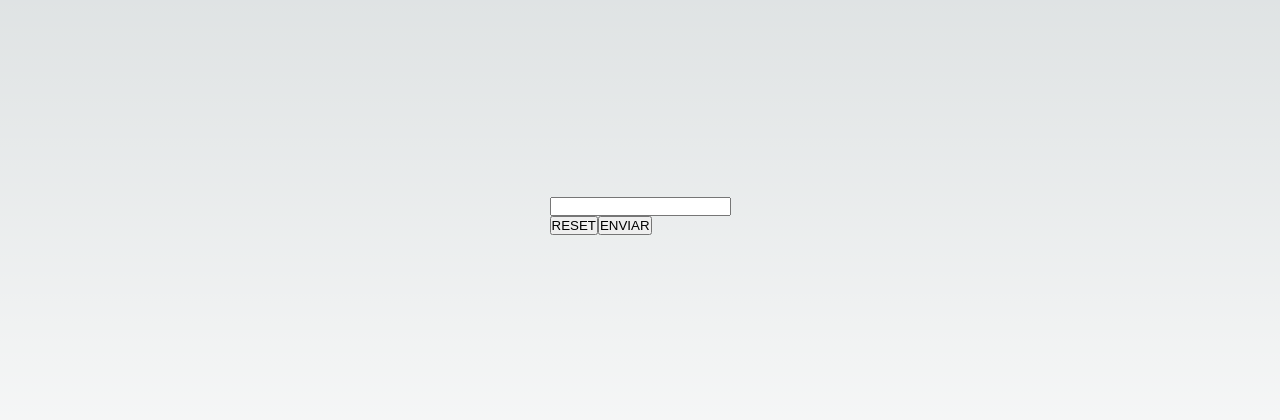
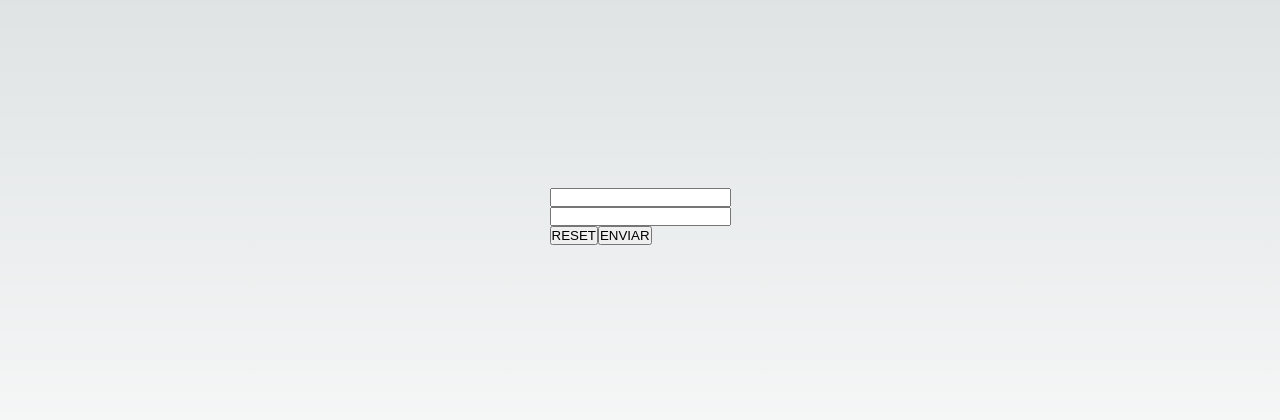
Before and after one commit to Aluonam/formularioLocalStorage, a Next.js app in the folder formulario-y-local-storage/: page / in a window 1280 px wide. Shown: the part 184-604 px from the top of the page. Built offline with nearby package versions, Linux system fonts and the light colour scheme.

Commit message:
input tipo contraseña

```diff
--- a/formulario-y-local-storage/components/Formulario.jsx
+++ b/formulario-y-local-storage/components/Formulario.jsx
@@ -13,7 +13,7 @@ const Formulario = () => {
     // Crear useState para guardar los datos del formulario. Además debe ser un objeto vacio de forma predeterminada.
     const [formularioPau, setFormularioPau] = useState({})
 
-    // Función para enviar el formulario con el boton enviar
+    // Función para enviar el formulario con el boton enviar. Los datos deben pasarse en a JSON
     const handleEnviarForm = () => {
         localStorage.setItem("formularioPau", JSON.stringify(formularioPau));
     }
@@ -21,11 +21,16 @@ const Formulario = () => {
 
   return (
     <div>
-        {/* input especifico tipo (texto) */}
+        {/* INPUT TIPO TEXTO (especifico type texto) */}
         {/* en el onChange donde se incluye dentro del set lo que hay ya en el formulario con el operador spread y además la clave y nuevo valor que se incluye */}
         {/* además, si quiero que desaparezca el valor una vez haya sido enviado: debo especificar el nombre de la variable donde lo he guardado y la clave (es la forma de acceder al objeto) */}
         <input type="text" id='nombre_usuario' onChange={(e)=>setFormularioPau({...formularioPau,username:e.target.value})} value={formularioPau.username ?? ""}/>
         <br></br>
+        {/* INPUT TIPO CONTRASEÑA (especifico type password) */}
+        <input type="password" id="password" onChange={(e)=>setFormularioPau({...formularioPau,password:e.target.value})} />
+        <br></br>
+
+
         <button onClick={()=>setFormularioPau({})}>RESET</button>
         <button onClick={()=>handleEnviarForm()}>ENVIAR</button>
     </div>
```
